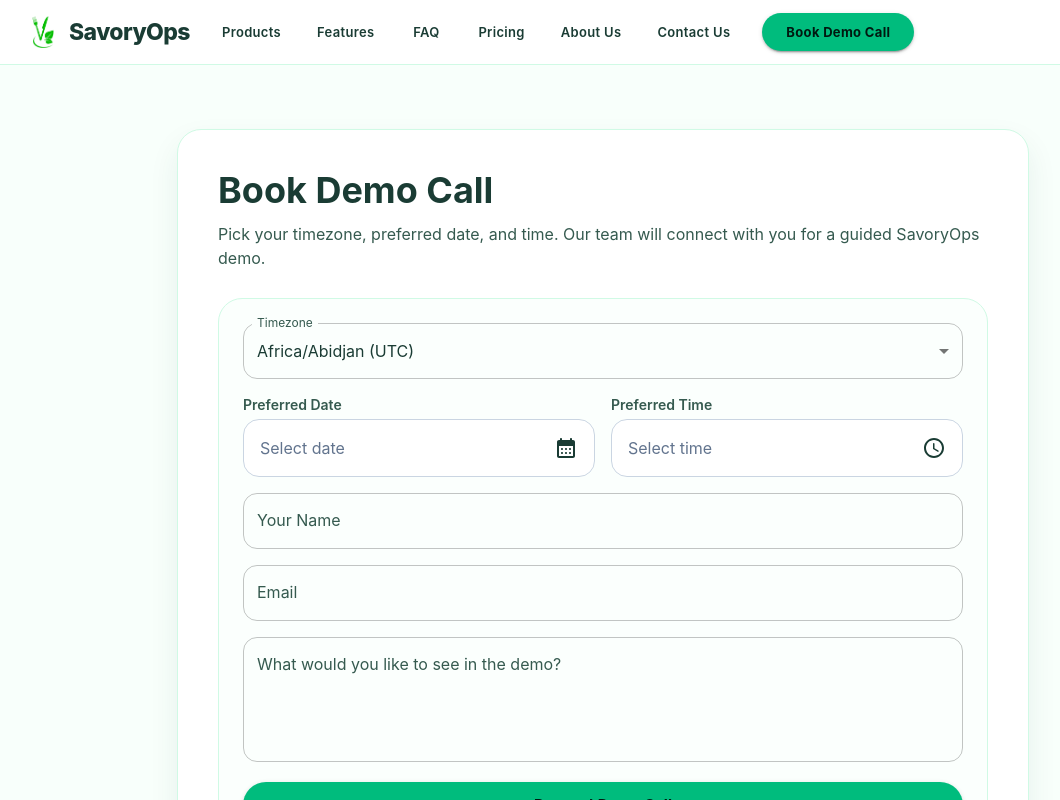
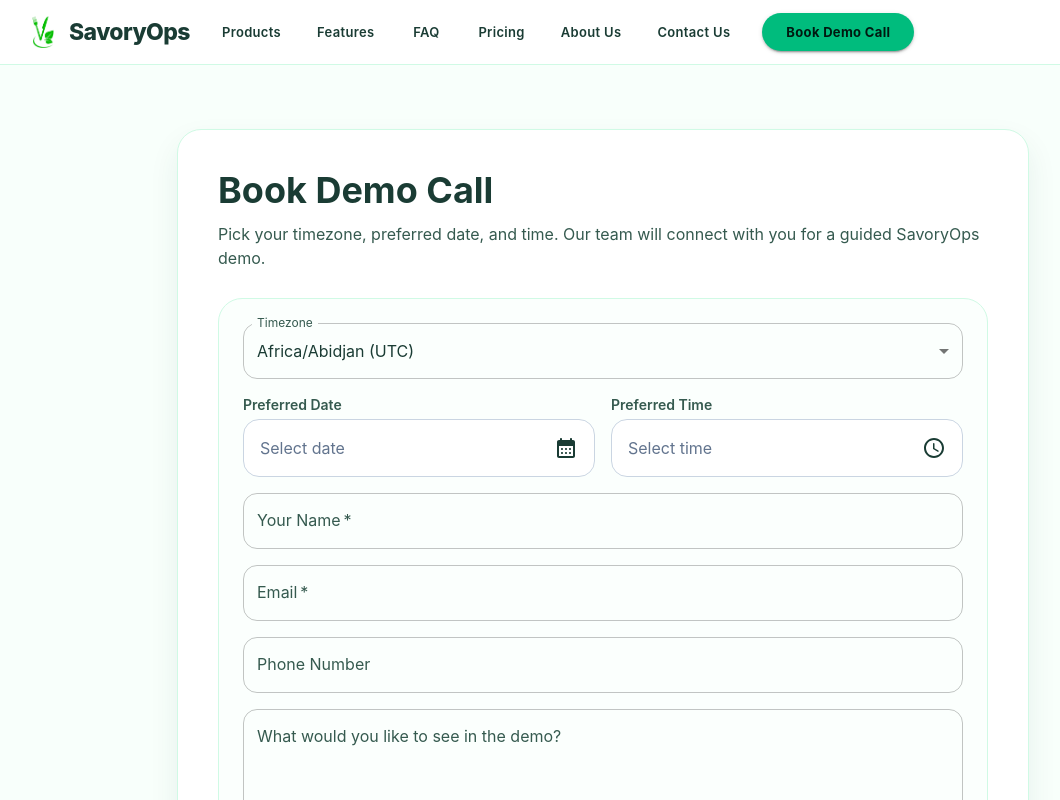
Before and after one commit to Surya-infotech/SavoryOps_Website, a React (Vite) app: page /book-demo in a window 1280 px wide. Shown: the top 800 px of the page, without its empty margins (37-1097 px from the left). Built offline with nearby package versions, Linux system fonts and the light colour scheme.

Commit message:
Add form handling and submission logic to BookDemoPage; implement state management for user input and status messages.

```diff
--- a/src/pages/BookDemoPage.jsx
+++ b/src/pages/BookDemoPage.jsx
@@ -3,6 +3,7 @@ import CalendarMonthRoundedIcon from '@mui/icons-material/CalendarMonthRounded'
 import PublicRoundedIcon from '@mui/icons-material/PublicRounded'
 import { Button, Card, CardContent, Container, MenuItem, TextField, Typography } from '@mui/material'
 import { useRef, useState } from 'react'
+import { submitDemoBook } from '../services/demoBookApi'
 
 function getTimezoneLabel(timeZone) {
   const now = new Date()
@@ -29,8 +30,17 @@ const timezoneOptions =
       ]
 
 function BookDemoPage() {
+  const [selectedTimezone, setSelectedTimezone] = useState(timezoneOptions[0].value)
   const [selectedDate, setSelectedDate] = useState('')
   const [selectedTime, setSelectedTime] = useState('')
+  const [formData, setFormData] = useState({
+    fullname: '',
+    email: '',
+    phone: '',
+    notes: '',
+  })
+  const [isSubmitting, setIsSubmitting] = useState(false)
+  const [statusMessage, setStatusMessage] = useState({ type: '', text: '' })
   const dateInputRef = useRef(null)
   const timeInputRef = useRef(null)
 
@@ -39,6 +49,49 @@ function BookDemoPage() {
     inputRef.current.focus()
     if (typeof inputRef.current.showPicker === 'function') {
       inputRef.current.showPicker()
+    }
+  }
+
+  const handleChange = (field) => (event) => {
+    setFormData((prev) => ({ ...prev, [field]: event.target.value }))
+  }
+
+  const handleSubmit = async (event) => {
+    event.preventDefault()
+    setStatusMessage({ type: '', text: '' })
+
+    if (!formData.fullname.trim() || !formData.email.trim()) {
+      setStatusMessage({ type: 'error', text: 'Name and Email are required.' })
+      return
+    }
+
+    try {
+      setIsSubmitting(true)
+      await submitDemoBook({
+        fullname: formData.fullname,
+        email: formData.email,
+        phone: formData.phone,
+        preferredDate: selectedDate,
+        preferredTime: selectedTime,
+        timezone: selectedTimezone,
+        notes: formData.notes,
+      })
+
+      setStatusMessage({
+        type: 'success',
+        text: 'Demo request submitted successfully. Our team will contact you shortly.',
+      })
+      setFormData({ fullname: '', email: '', phone: '', notes: '' })
+      setSelectedDate('')
+      setSelectedTime('')
+      setSelectedTimezone(timezoneOptions[0].value)
+    } catch {
+      setStatusMessage({
+        type: 'error',
+        text: 'Unable to submit demo request right now. Please try again.',
+      })
+    } finally {
+      setIsSubmitting(false)
     }
   }
 
@@ -54,8 +107,14 @@ function BookDemoPage() {
           </Typography>
 
           <Card className="!mt-7 !rounded-3xl !border !border-emerald-100 !bg-[#fbfffd] !shadow-none">
-            <CardContent className="!grid !gap-4 !p-6">
-              <TextField select label="Timezone" defaultValue={timezoneOptions[0].value} fullWidth>
+            <CardContent component="form" onSubmit={handleSubmit} className="!grid !gap-4 !p-6">
+              <TextField
+                select
+                label="Timezone"
+                value={selectedTimezone}
+                onChange={(event) => setSelectedTimezone(event.target.value)}
+                fullWidth
+              >
                 {timezoneOptions.map((zone) => (
                   <MenuItem key={zone.value} value={zone.value}>
                     {zone.label}
@@ -110,22 +169,59 @@ function BookDemoPage() {
                 </div>
               </div>
 
-              <TextField label="Your Name" placeholder="Enter your name" fullWidth />
-              <TextField label="Email" placeholder="hello@yourcompany.com" type="email" fullWidth />
+              <TextField
+                label="Your Name"
+                placeholder="Enter your name"
+                value={formData.fullname}
+                onChange={handleChange('fullname')}
+                required
+                fullWidth
+              />
+              <TextField
+                label="Email"
+                placeholder="hello@yourcompany.com"
+                type="email"
+                value={formData.email}
+                onChange={handleChange('email')}
+                required
+                fullWidth
+              />
+              <TextField
+                label="Phone Number"
+                placeholder="+91 9876543210"
+                value={formData.phone}
+                onChange={handleChange('phone')}
+                fullWidth
+              />
               <TextField
                 label="What would you like to see in the demo?"
                 placeholder="White-label branding, owner panel, employee workflow, pricing, etc."
+                value={formData.notes}
+                onChange={handleChange('notes')}
                 multiline
                 minRows={4}
                 fullWidth
               />
+              {statusMessage.text ? (
+                <Typography
+                  className={
+                    statusMessage.type === 'error'
+                      ? '!font-sans !text-sm !text-red-600'
+                      : '!font-sans !text-sm !text-emerald-700'
+                  }
+                >
+                  {statusMessage.text}
+                </Typography>
+              ) : null}
 
               <Button
                 variant="contained"
                 size="large"
+                type="submit"
+                disabled={isSubmitting}
                 className="!mt-1 !rounded-full !bg-emerald-500 !px-6 !py-2.5 !font-bold hover:!bg-emerald-600"
               >
-                Request Demo Call
+                {isSubmitting ? 'Submitting...' : 'Request Demo Call'}
               </Button>
             </CardContent>
           </Card>
--- /dev/null
+++ b/src/services/demoBookApi.js
@@ -0,0 +1,23 @@
+const BACKEND_URL = import.meta.env.VITE_BACKEND_URL
+
+export async function submitDemoBook(payload) {
+  const response = await fetch(`${BACKEND_URL}/system/demobook`, {
+    method: 'POST',
+    headers: { 'Content-Type': 'application/json' },
+    body: JSON.stringify({
+      fullname: payload.fullname.trim(),
+      email: payload.email.trim(),
+      phone: (payload.phone || '').trim(),
+      preferredDate: payload.preferredDate || '',
+      preferredTime: payload.preferredTime || '',
+      timezone: payload.timezone || '',
+      notes: (payload.notes || '').trim(),
+    }),
+  })
+
+  if (!response.ok) {
+    throw new Error('Failed to submit demo booking')
+  }
+
+  return response
+}
```
